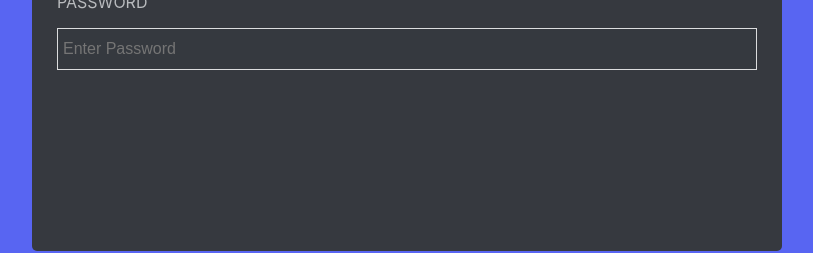
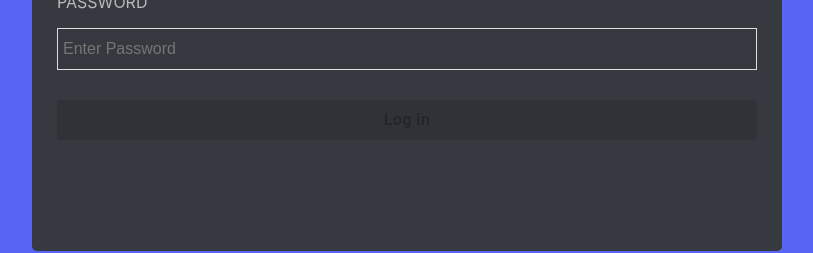
Before and after one commit to abdullahabutasneem/discord-frontend, a React (Create React App) app: page /login in a window 1280 px wide. Shown: the part 374-627 px from the top of the page, without its empty margins (233-1046 px from the left). Built offline with nearby package versions, Linux system fonts and the light colour scheme.

Commit message:
Creating Custom Button

```diff
--- a/src/authPages/LoginPage/LoginPage.js
+++ b/src/authPages/LoginPage/LoginPage.js
@@ -2,10 +2,15 @@
 import AuthBox from '../../shared/components/AuthBox';
 import LoginPageHeader from './LoginPageHeader';
 import LoginPageInputs from './LoginPageInputs';
+import LoginPageFooter from './LoginPageFooter';
 
 const LoginPage = () => {
     const [mail, setMail] = useState('');
     const [password, setPassword] = useState('');
+    const [isFormValid, setIsFormValid] = useState(false);
+    const handleLogin = () => {
+        console.log('log in');
+    }
 
     return (
         <AuthBox>
@@ -15,8 +20,11 @@
                 setMail={setMail}
                 password={password}
                 setPassword={setPassword}>
-
             </LoginPageInputs>
+            <LoginPageFooter
+                isFormValid={isFormValid}
+                handleLogin={handleLogin}>
+            </LoginPageFooter>
         </AuthBox>
     );
 };
--- /dev/null
+++ b/src/authPages/LoginPage/LoginPageFooter.js
@@ -0,0 +1,18 @@
+import React from 'react';
+import CustomPrimaryButton from '../../shared/components/CustomPrimaryButton';
+
+const LoginPageFooter = ({ handleLogin, isFormValid }) => {
+    return (
+        <div>
+            <CustomPrimaryButton
+                label="Log in"
+                additionalStyles={{ marginTop: '30px' }}
+                disabled={!isFormValid}
+                onClick={handleLogin}
+            >
+            </CustomPrimaryButton>
+        </div>
+    );
+};
+
+export default LoginPageFooter;
--- /dev/null
+++ b/src/shared/components/CustomPrimaryButton.js
@@ -0,0 +1,26 @@
+import React from 'react';
+import Button from '@mui/material/Button';
+
+const CustomPrimaryButton = ({ label, additionalStyles, disabled, onClick }) => {
+    return (
+        <Button
+            variant='contained'
+            sx={{
+                bgcolor: '#5865F2',
+                color: 'white',
+                textTransform: 'none',
+                fontSize: '16px',
+                fontWeight: 500,
+                width: '100%',
+                height: '40px',
+            }}
+            style={additionalStyles ? additionalStyles : {}}
+            disabled={disabled}
+            onClick={onClick}
+        >
+            {label}
+        </Button>
+    );
+};
+
+export default CustomPrimaryButton;
```
